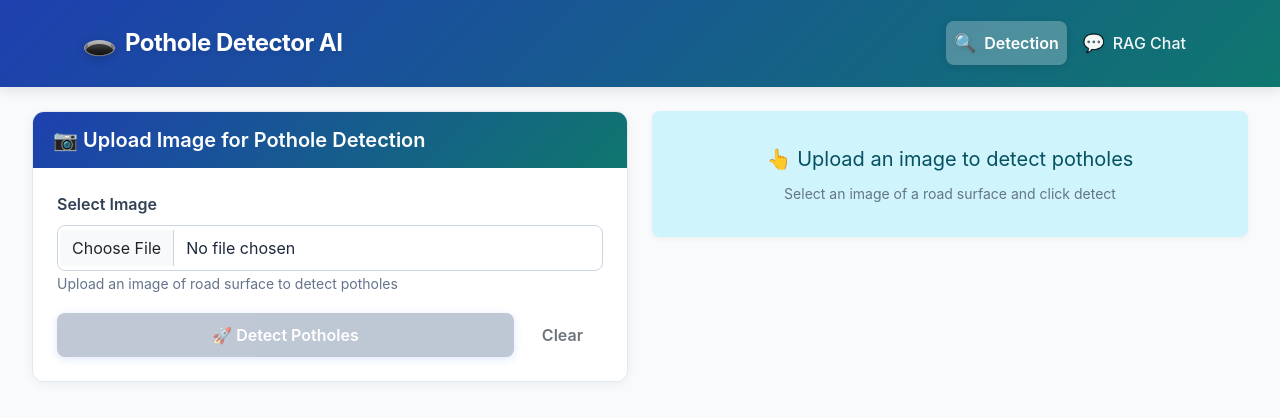
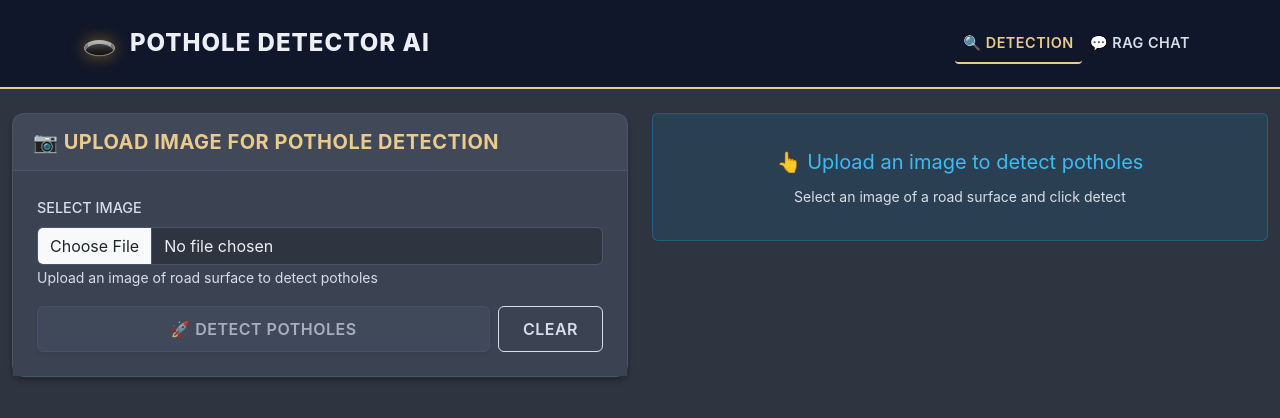
Before and after one commit to androustsang/Neural-Net-Grp-Prj, a React (Vite) app in the folder dashboard/: page / in a window 1280 px wide. Shown: the top 418 px of the page. Built offline with nearby package versions, Linux system fonts and the light colour scheme.

Commit message:
Changed css
Changed css to look more fitting to the project

```diff
--- a/dashboard/src/App.css
+++ b/dashboard/src/App.css
@@ -1,3 +1,32 @@
+:root {
+  /* Nord Color Palette - Soft & Readable */
+  --bg-dark: #2e3440;
+  /* Nord 0 - Polar Night */
+  --bg-card: #3b4252;
+  /* Nord 1 - Component Background */
+  --bg-input: #434c5e;
+  /* Nord 2 - Input Fields */
+
+  --primary: #ebcb8b;
+  /* Nord 13 - Aurora Yellow/Gold */
+  --primary-hover: #d08770;
+  /* Nord 12 - Aurora Orange */
+
+  --accent: #88c0d0;
+  /* Nord 8 - Frost */
+  --success: #a3be8c;
+  /* Nord 14 - Green */
+  --danger: #bf616a;
+  /* Nord 11 - Red */
+
+  --text-main: #eceff4;
+  /* Nord 6 - Snow Storm */
+  --text-muted: #d8dee9;
+  /* Nord 4 - Muted Text */
+  --border-color: #4c566a;
+  /* Nord 3 - Borders */
+}
+
 /* Global Reset */
 * {
   margin: 0;
@@ -7,11 +36,10 @@
 
 /* Body Styling */
 body {
-  font-family: -apple-system, BlinkMacSystemFont, "Segoe UI", "Roboto", "Oxygen", "Ubuntu", "Cantarell", "Fira Sans", "Droid Sans", "Helvetica Neue", sans-serif;
+  font-family: 'Inter', -apple-system, BlinkMacSystemFont, "Segoe UI", "Roboto", sans-serif;
   -webkit-font-smoothing: antialiased;
-  -moz-osx-font-smoothing: grayscale;
-  background-color: #f8fafc;
-  color: #1e293b;
+  background-color: var(--bg-dark);
+  color: var(--text-main);
   line-height: 1.6;
 }
 
@@ -21,108 +49,209 @@ body {
   flex-direction: column;
 }
 
-/* Enhanced Navbar Styling - Deep Blue & Teal */
+/* Enhanced Navbar Styling - Road Infrastructure Look */
 .navbar-custom {
-  background: linear-gradient(135deg, #1e40af 0%, #0f766e 100%);
-  box-shadow: 0 4px 12px rgba(0, 0, 0, 0.1);
+  background: rgba(15, 23, 42, 0.95);
+  backdrop-filter: blur(10px);
+  border-bottom: 2px solid var(--primary);
   padding: 1rem 0;
 }
 
 .navbar-brand-custom {
   display: flex;
   align-items: center;
-  gap: 0.5rem;
-  font-weight: 700;
+  gap: 0.75rem;
+  font-weight: 800;
   font-size: 1.5rem;
-  color: white !important;
-  transition: all 0.3s ease;
-}
-
-.navbar-brand-custom:hover {
-  transform: translateY(-2px);
-  color: white !important;
+  color: var(--text-main) !important;
+  text-transform: uppercase;
+  letter-spacing: 1px;
 }
 
 .brand-icon {
   font-size: 1.75rem;
-  filter: drop-shadow(0 2px 4px rgba(0, 0, 0, 0.2));
-}
-
-.brand-text {
-  letter-spacing: -0.5px;
-  text-shadow: 0 2px 4px rgba(0, 0, 0, 0.1);
+  color: var(--primary);
+  filter: drop-shadow(0 0 8px rgba(245, 158, 11, 0.5));
 }
 
 .navbar-custom .nav-link {
-  color: rgba(255, 255, 255, 0.95) !important;
-  font-weight: 500;
-  padding: 0.5rem 1.25rem;
-  margin: 0 0.25rem;
-  border-radius: 8px;
+  color: var(--text-muted) !important;
+  font-weight: 600;
+  padding: 0.5rem 1rem;
+  border-radius: 4px;
   transition: all 0.2s ease;
-  display: flex;
-  align-items: center;
-  gap: 0.5rem;
+  text-transform: uppercase;
+  font-size: 0.9rem;
+  letter-spacing: 0.5px;
 }
 
 .navbar-custom .nav-link:hover {
-  background: rgba(255, 255, 255, 0.15);
-  color: white !important;
-  transform: translateY(-1px);
+  color: var(--primary) !important;
+  background: rgba(245, 158, 11, 0.1);
 }
 
 .navbar-custom .nav-link.active {
-  background: rgba(255, 255, 255, 0.25);
-  color: white !important;
-  font-weight: 600;
-  box-shadow: 0 2px 8px rgba(0, 0, 0, 0.1);
-}
-
-.nav-icon {
-  font-size: 1.1rem;
-  filter: drop-shadow(0 1px 2px rgba(0, 0, 0, 0.1));
+  color: var(--primary) !important;
+  border-bottom: 2px solid var(--primary);
+  background: transparent;
 }
 
 .navbar-toggler {
-  border-color: rgba(255, 255, 255, 0.3);
+  border-color: var(--text-muted);
 }
 
 .navbar-toggler-icon {
-  filter: brightness(0) invert(1);
+  filter: invert(1);
 }
 
-/* Card Styling */
+/* Card Styling - Dashboard Panels */
 .card {
-  border: none;
-  box-shadow: 0 2px 10px rgba(0, 0, 0, 0.06);
+  background: var(--bg-card);
+  border: 1px solid var(--border-color);
+  box-shadow: 0 4px 6px -1px rgba(0, 0, 0, 0.3);
   border-radius: 12px;
-  overflow: hidden;
   margin-bottom: 1.5rem;
-  max-height: 100%;
-  display: flex;
-  flex-direction: column;
-  background: white;
-  border: 1px solid #e2e8f0;
 }
 
 .card-header {
-  background: linear-gradient(135deg, #1e40af 0%, #0f766e 100%);
-  color: white;
-  font-weight: 600;
+  background: rgba(255, 255, 255, 0.03);
+  border-bottom: 1px solid var(--border-color);
+  color: var(--primary);
+  font-weight: 700;
+  text-transform: uppercase;
+  letter-spacing: 0.5px;
   padding: 1rem 1.25rem;
-  border-bottom: none;
 }
 
 .card-body {
   padding: 1.5rem;
-  overflow-y: auto;
-  flex: 1;
-  background: white;
+  background: var(--bg-card);
+  color: var(--text-main);
 }
 
-/* Fade-in Animation */
+/* Button Styling - Industrial/Tactical */
+.btn {
+  border-radius: 6px;
+  font-weight: 600;
+  padding: 0.625rem 1.5rem;
+  text-transform: uppercase;
+  letter-spacing: 0.5px;
+  transition: all 0.2s ease;
+}
+
+.btn-primary {
+  background-color: var(--primary);
+  border: 1px solid var(--primary);
+  color: #2e3440;
+  /* Dark text for contrast on gold/yellow */
+  box-shadow: 0 2px 4px rgba(0, 0, 0, 0.1);
+}
+
+.btn-primary:hover:not(:disabled) {
+  transform: translateY(-1px);
+  background-color: var(--primary-hover);
+  border-color: var(--primary-hover);
+  box-shadow: 0 4px 6px rgba(0, 0, 0, 0.2);
+  color: #eceff4;
+  /* Light text on orange hover */
+}
+
+.btn-primary:disabled {
+  background: var(--bg-input);
+  color: var(--text-muted);
+  border: 1px solid var(--border-color);
+  cursor: not-allowed;
+  opacity: 0.7;
+}
+
+.btn-outline-secondary {
+  border: 1px solid var(--text-muted);
+  color: var(--text-muted);
+  background: transparent;
+}
+
+.btn-outline-secondary:hover {
+  border-color: var(--text-main);
+  color: var(--text-main);
+  background: rgba(255, 255, 255, 0.05);
+}
+
+/* Forms */
+.form-label {
+  color: var(--text-muted);
+  font-size: 0.9rem;
+  font-weight: 500;
+  text-transform: uppercase;
+}
+
+.form-control {
+  background-color: var(--bg-dark);
+  border: 1px solid var(--border-color);
+  color: var(--text-main);
+  border-radius: 6px;
+}
+
+.form-control:focus {
+  background-color: var(--bg-dark);
+  border-color: var(--primary);
+  color: var(--text-main);
+  box-shadow: 0 0 0 2px rgba(245, 158, 11, 0.2);
+}
+
+.text-muted {
+  color: var(--text-muted) !important;
+}
+
+/* Alerts */
+.alert {
+  background-color: rgba(255, 255, 255, 0.05);
+  border: 1px solid var(--border-color);
+  color: var(--text-main);
+}
+
+.alert-warning {
+  background-color: rgba(245, 158, 11, 0.1);
+  border-color: rgba(245, 158, 11, 0.3);
+  color: #fbbf24;
+}
+
+.alert-success {
+  background-color: rgba(16, 185, 129, 0.1);
+  border-color: rgba(16, 185, 129, 0.3);
+  color: #34d399;
+}
+
+.alert-danger {
+  background-color: rgba(239, 68, 68, 0.1);
+  border-color: rgba(239, 68, 68, 0.3);
+  color: #f87171;
+}
+
+.alert-info {
+  background-color: rgba(14, 165, 233, 0.1);
+  border-color: rgba(14, 165, 233, 0.3);
+  color: #38bdf8;
+}
+
+/* Badges */
+.badge {
+  padding: 0.5em 0.8em;
+  font-weight: 600;
+  letter-spacing: 0.5px;
+}
+
+.bg-light {
+  background-color: var(--bg-input) !important;
+  color: var(--text-main) !important;
+}
+
+.bg-danger {
+  background-color: var(--danger) !important;
+}
+
+/* Animations */
 .fade-in {
-  animation: fadeIn 0.5s ease-in;
+  animation: fadeIn 0.4s ease-out;
 }
 
 @keyframes fadeIn {
@@ -137,82 +266,7 @@ body {
   }
 }
 
-/* Alert Styling */
-.alert {
-  border-radius: 8px;
-  border: none;
-  box-shadow: 0 2px 6px rgba(0, 0, 0, 0.05);
-}
-
-/* Button Styling - Blue & Emerald */
-.btn {
-  border-radius: 8px;
-  font-weight: 600;
-  padding: 0.625rem 1.25rem;
-  transition: all 0.2s ease;
-  border: none;
-}
-
-.btn-primary {
-  background: linear-gradient(135deg, #2563eb 0%, #059669 100%);
-  border: none;
-  box-shadow: 0 2px 8px rgba(37, 99, 235, 0.25);
-}
-
-.btn-primary:hover:not(:disabled) {
-  transform: translateY(-2px);
-  box-shadow: 0 4px 12px rgba(37, 99, 235, 0.35);
-  background: linear-gradient(135deg, #1d4ed8 0%, #047857 100%);
-}
-
-.btn-primary:disabled {
-  opacity: 0.6;
-  cursor: not-allowed;
-  background: #94a3b8;
-}
-
-/* Alternative Button Styles */
-.btn-outline-primary {
-  background: transparent;
-  border: 2px solid #2563eb;
-  color: #2563eb;
-  box-shadow: none;
-}
-
-.btn-outline-primary:hover {
-  background: #2563eb;
-  color: white;
-  transform: translateY(-2px);
-}
-
-/* Form Styling */
-.form-control {
-  border-radius: 8px;
-  border: 1px solid #cbd5e1;
-  padding: 0.625rem 0.875rem;
-  transition: border-color 0.2s ease, box-shadow 0.2s ease;
-  background: white;
-  color: #1e293b;
-}
-
-.form-control:focus {
-  border-color: #2563eb;
-  box-shadow: 0 0 0 3px rgba(37, 99, 235, 0.1);
-  background: white;
-}
-
-.form-label {
-  font-weight: 600;
-  color: #334155;
-  margin-bottom: 0.5rem;
-}
-
-/* Container Spacing */
-.container-fluid {
-  padding-left: 1rem;
-  padding-right: 1rem;
-}
-
+/* Layout Utilities */
 .container-fluid.h-100 {
   height: calc(100vh - 80px);
   max-height: calc(100vh - 80px);
@@ -221,73 +275,7 @@ body {
   padding-bottom: 1rem;
 }
 
-.h-100 {
-  height: 100%;
-}
-
-/* Table Styling */
-.table {
-  background: white;
-  border-radius: 8px;
-  overflow: hidden;
-  box-shadow: 0 1px 3px rgba(0, 0, 0, 0.05);
-}
-
-.table th {
-  background: #f1f5f9;
-  color: #334155;
-  font-weight: 600;
-  border-bottom: 2px solid #e2e8f0;
-  padding: 0.875rem;
-}
-
-.table td {
-  padding: 0.75rem 0.875rem;
-  border-color: #f1f5f9;
-  color: #475569;
-}
-
-/* Badge Styling */
-.badge {
-  font-weight: 500;
-  padding: 0.375rem 0.75rem;
-  border-radius: 6px;
-}
-
-.badge.bg-primary {
-  background: linear-gradient(135deg, #2563eb 0%, #1d4ed8 100%) !important;
-}
-
-/* Text Colors for Better Readability */
-.text-muted {
-  color: #64748b !important;
-}
-
-.text-dark {
-  color: #1e293b !important;
-}
-
-/* Background Utilities */
-.bg-light {
-  background-color: #f1f5f9 !important;
-}
-
-.border-light {
-  border-color: #e2e8f0 !important;
-}
-
-@media (min-width: 768px) {
-  .container-fluid {
-    padding-left: 2rem;
-    padding-right: 2rem;
-  }
-}
-
 @media (max-width: 991px) {
-  .navbar-custom .nav-link {
-    margin: 0.25rem 0;
-  }
-
   .container-fluid.h-100 {
     height: auto;
     max-height: none;
@@ -295,21 +283,20 @@ body {
   }
 }
 
-/* Custom Scrollbar */
-.card-body::-webkit-scrollbar {
-  width: 6px;
+/* Scrollbars */
+::-webkit-scrollbar {
+  width: 8px;
 }
 
-.card-body::-webkit-scrollbar-track {
-  background: #f1f5f9;
-  border-radius: 3px;
+::-webkit-scrollbar-track {
+  background: var(--bg-dark);
 }
 
-.card-body::-webkit-scrollbar-thumb {
-  background: #cbd5e1;
-  border-radius: 3px;
+::-webkit-scrollbar-thumb {
+  background: var(--bg-input);
+  border-radius: 4px;
 }
 
-.card-body::-webkit-scrollbar-thumb:hover {
-  background: #94a3b8;
+::-webkit-scrollbar-thumb:hover {
+  background: var(--text-muted);
 }
--- a/dashboard/src/components/RagChat.jsx
+++ b/dashboard/src/components/RagChat.jsx
@@ -94,7 +94,7 @@ export default function RagChat() {
     }
 
     return (
-        <Container fluid className="py-4">
+        <Container fluid className="py-4 fade-in">
             <div className="ragchat-container">
                 <header className="ragchat-header">
                     <h1>Agentic RAG Assistant</h1>
```
Also changed, not shown: dashboard/src/styles/RagChat.css (+80 -136 lines), 1 other file (tests, documents, lock files or other folders).
